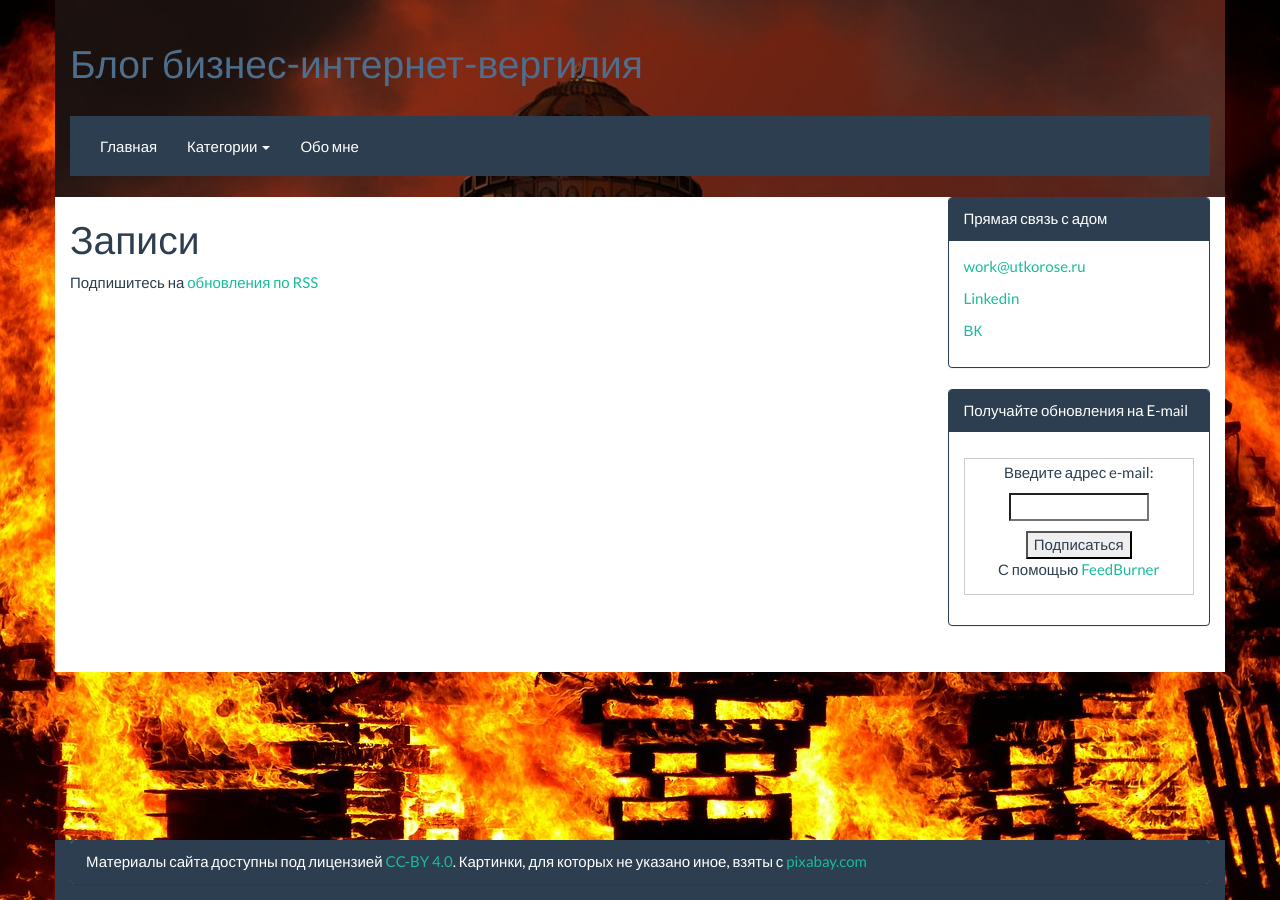
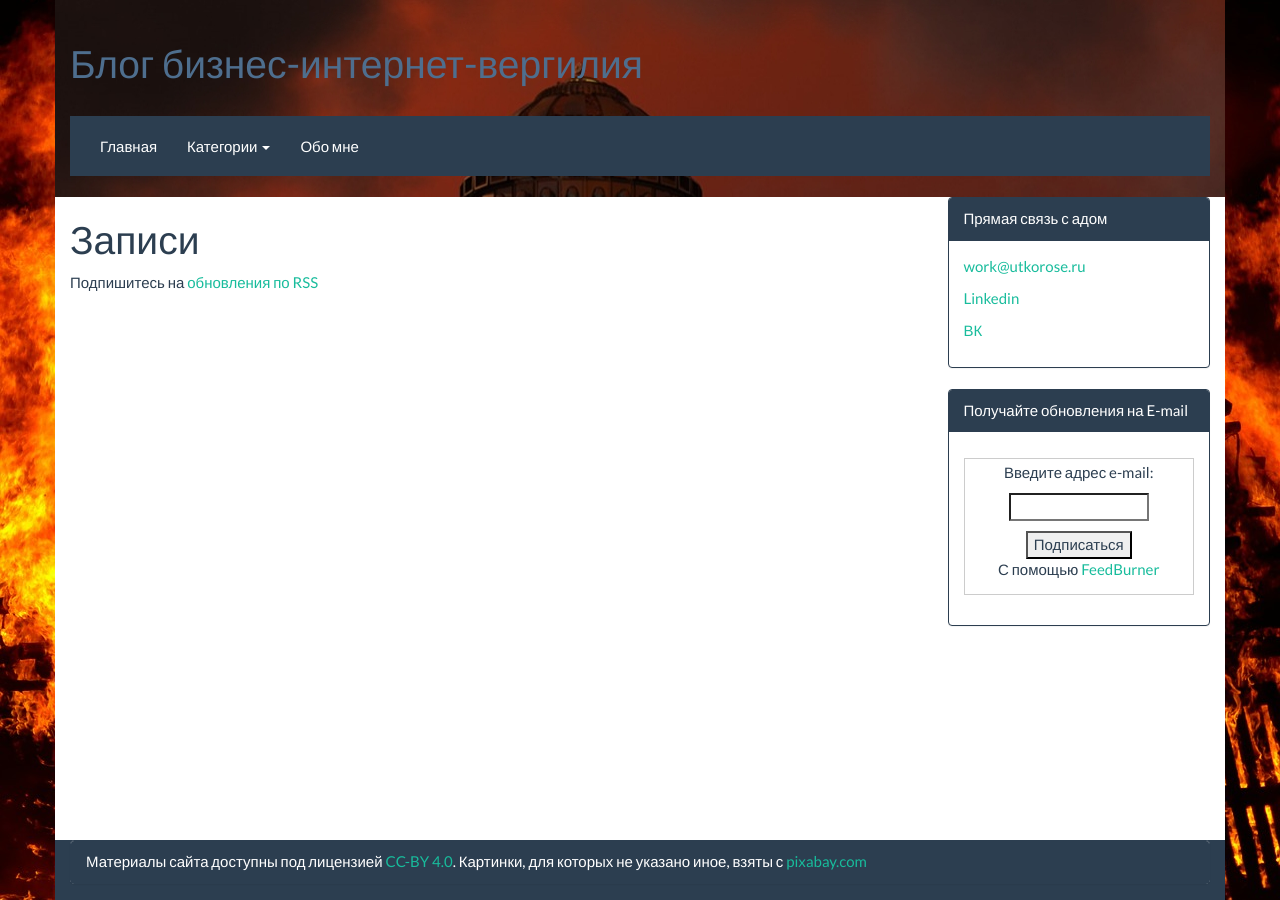
Before and after one commit to utkorose/blog-internet-vergiliy, a Jekyll site: the page built from index.html, in a window 1280 px wide. Built offline with Jekyll 4.4.1, drawn with Linux system fonts in a browser that asks for light colours.

Commit message:
сделано

```diff
--- a/css/theme.css
+++ b/css/theme.css
@@ -79,5 +79,5 @@ body {
     visibility:visible;
 }
 #cont1{
-  min-height:80%;
+  min-height:100%;
 }
```
